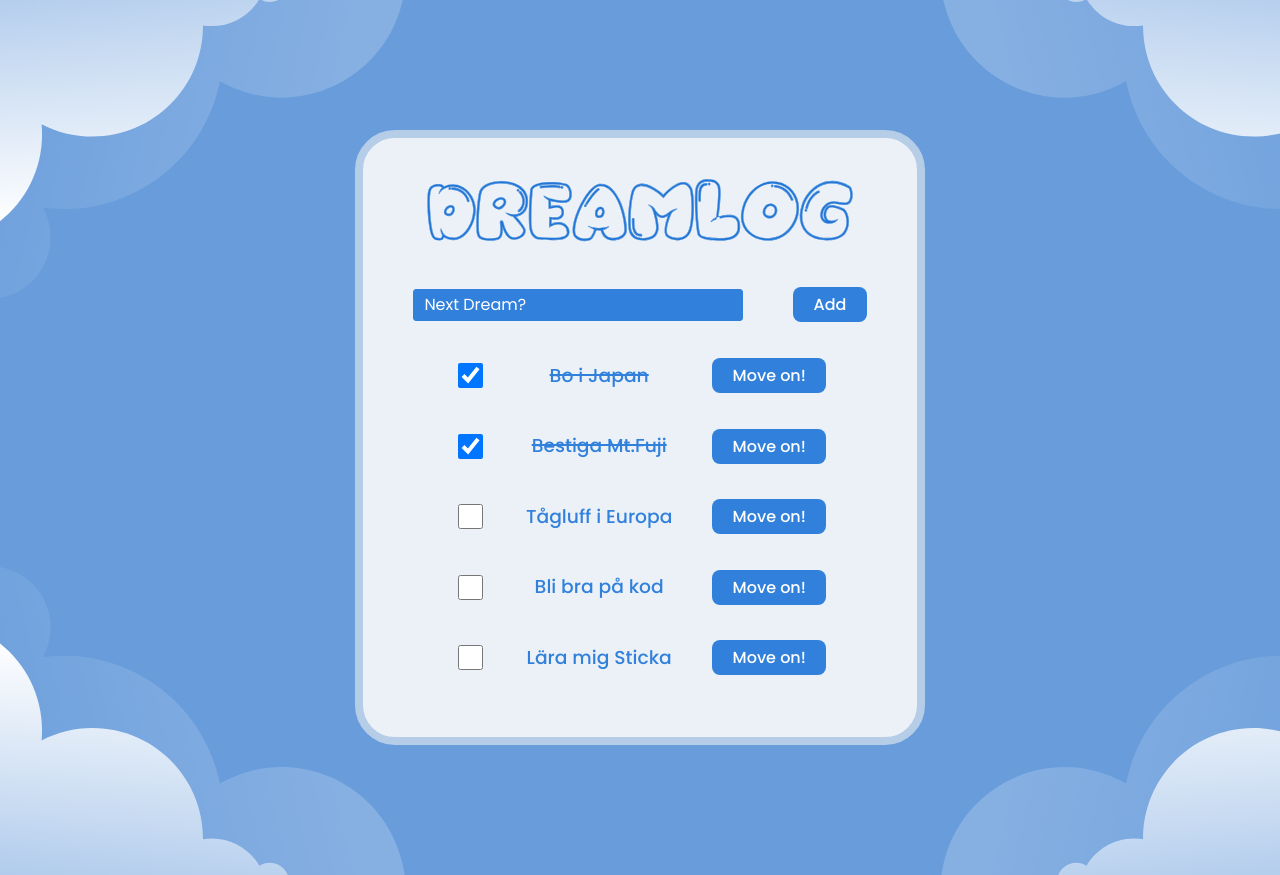
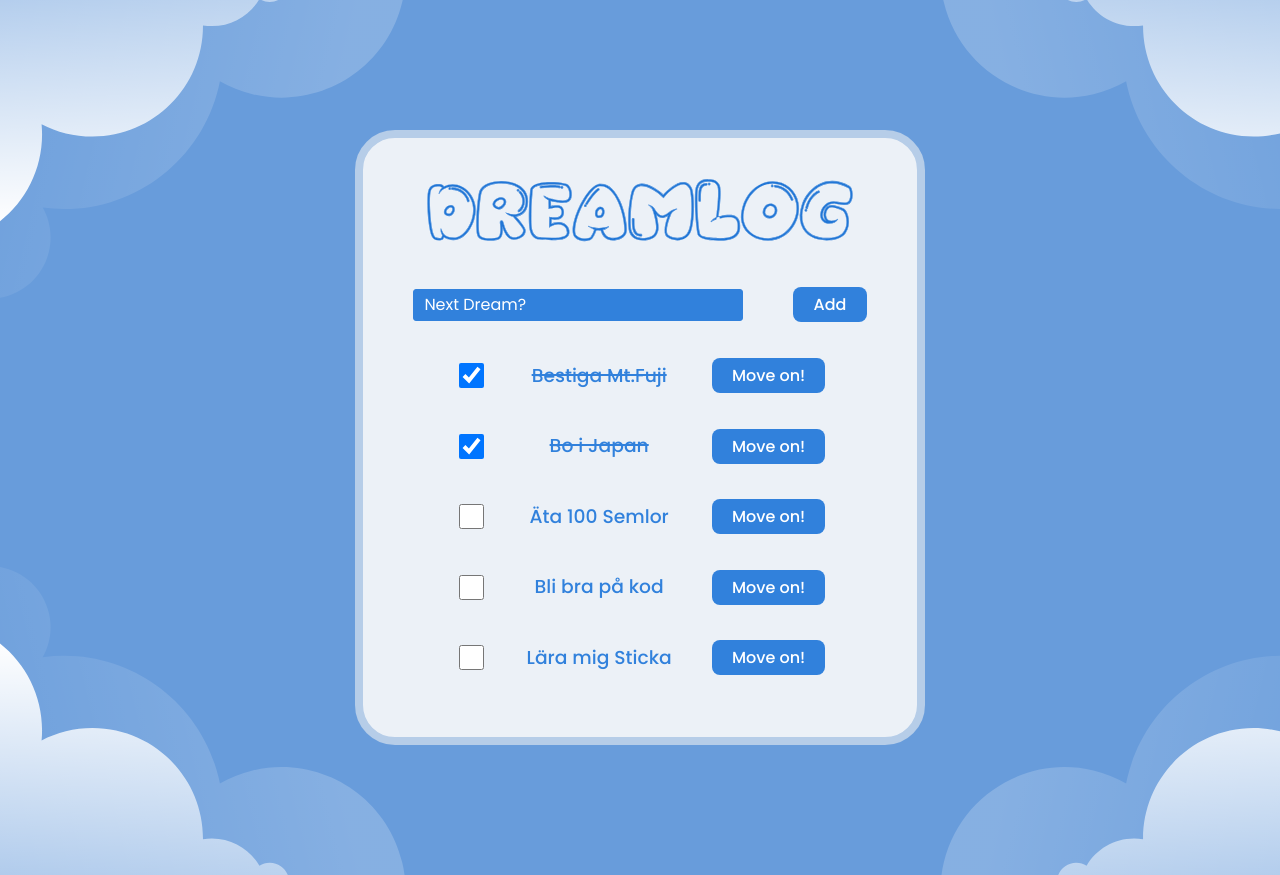
Before and after one commit to billiswruce/dreamlog, a React (Vite) app: page / in a window 1280 px wide. Built offline with nearby package versions, Linux system fonts and the light colour scheme.

Commit message:
fixed localStorage for the checkbox + sorting function with checked dreams

```diff
--- a/src/components/DreamApp.tsx
+++ b/src/components/DreamApp.tsx
@@ -11,7 +11,7 @@ export const DreamApp = () => {
   const hardCodedValues = [
     new Dream(uuidv4(), "Bo i Japan", true),
     new Dream(uuidv4(), "Bestiga Mt.Fuji", true),
-    new Dream(uuidv4(), "Tågluff i Europa", false),
+    new Dream(uuidv4(), "Äta 100 Semlor", false),
     new Dream(uuidv4(), "Bli bra på kod", false),
     new Dream(uuidv4(), "Lära mig Sticka", false),
   ];
@@ -23,15 +23,23 @@ export const DreamApp = () => {
   );
 
   const dreamChecked = (name: string) => {
-    setDreams(
-      dreams.map((dream) => {
+    setDreams((prevDreams) => {
+      const updatedDreams = prevDreams.map((dream) => {
         if (dream.name === name) {
-          return { ...dream, isFulFilled: !dream.isFulFilled };
+          const updatedDream = { ...dream, isFulFilled: !dream.isFulFilled };
+          return updatedDream;
         } else {
           return dream;
         }
-      })
-    );
+      });
+
+      updateLocalStorage(updatedDreams);
+      return updatedDreams;
+    });
+  };
+
+  const updateLocalStorage = (dreams: Dream[]) => {
+    localStorage.setItem("dreams", JSON.stringify(dreams));
   };
 
   const addANewDream = (theNewDream: string) => {
@@ -45,18 +53,31 @@ export const DreamApp = () => {
   };
 
   const removeDream = (name: string) => {
-    setDreams(dreams.filter((dream) => dream.name !== name));
+    setDreams([...dreams.filter((dream) => dream.name !== name)]);
+    localStorage.setItem(
+      "dreams",
+      JSON.stringify([...dreams].filter((dream) => dream.name !== name))
+    );
   };
+
+  const sortedDreams = dreams.slice().sort((a, b) => {
+    if (a.isFulFilled && !b.isFulFilled) {
+      return -1;
+    } else if (!a.isFulFilled && b.isFulFilled) {
+      return 1;
+    } else {
+      return a.name.localeCompare(b.name);
+    }
+  });
 
   return (
     <>
-      {" "}
       <div className="background">
         <div className="container">
           <img src={Dreamlog} alt="Dreamlog Logo" className="logo" />
           <AddDream addDream={addANewDream} />
           <ul>
-            {dreams.map((dream) => (
+            {sortedDreams.map((dream) => (
               <li key={dream.name}>
                 <ShowDream
                   dreamChecked={dreamChecked}
```
